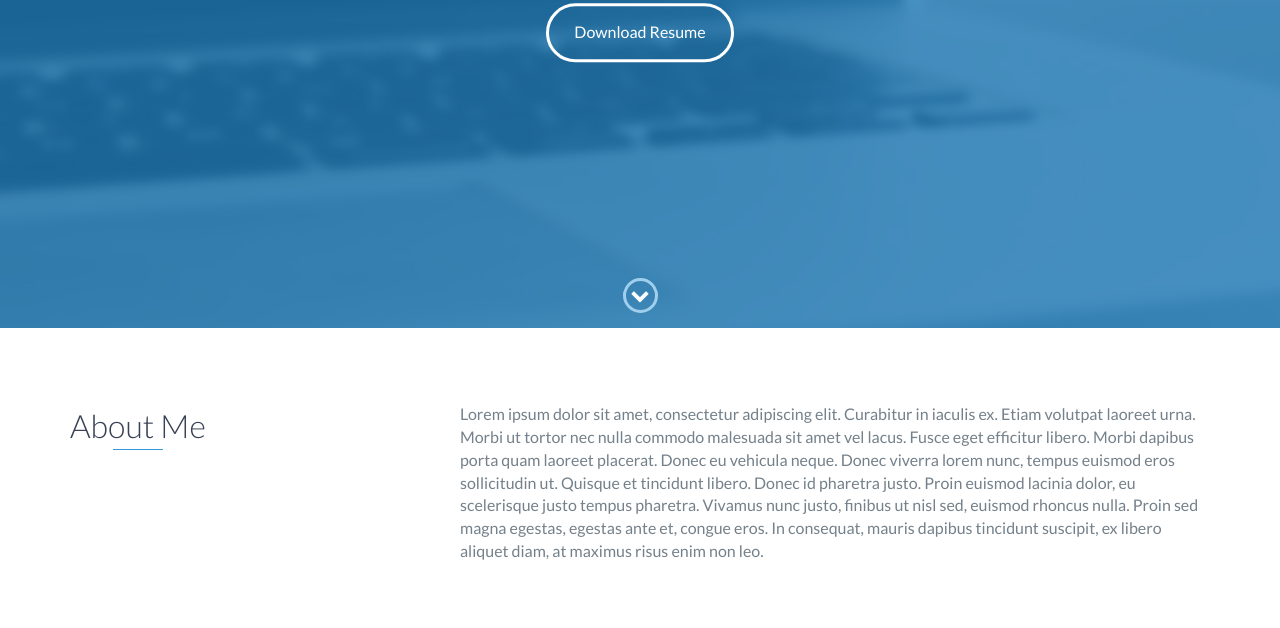
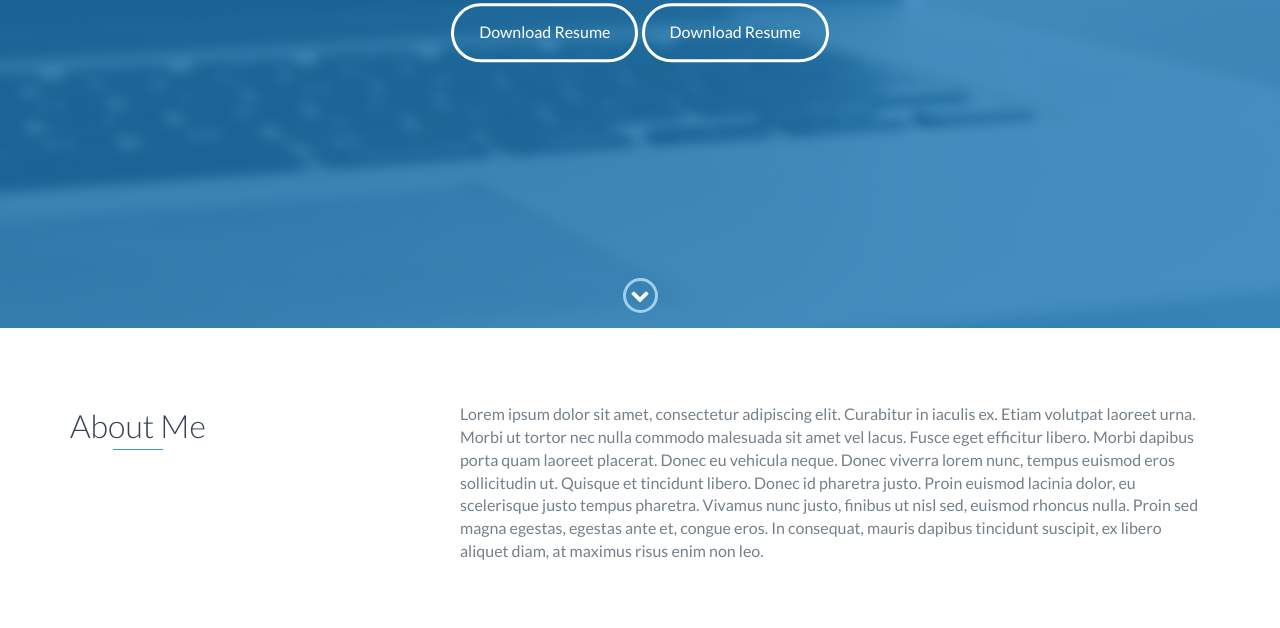
Before and after one commit to djayswal/Deepanshu-Jayswal, a website: page index.html in a window 1280 px wide. Shown: the part 472-1100 px from the top of the page. Drawn offline with nearby package versions, Linux system fonts and the light colour scheme.

Commit message:
Update index.html

```diff
--- a/index.html
+++ b/index.html
@@ -51,6 +51,7 @@
             <h1>Deepanshu Jayswal</h1>
             <h2>Software Engineer</h2>
             <a href="#" class="btn-rounded-white">Download Resume</a>
+		<a href="#" class="btn-rounded-white">Download Resume</a>
         </div>
         <!-- End #lead-content -->
 
```
